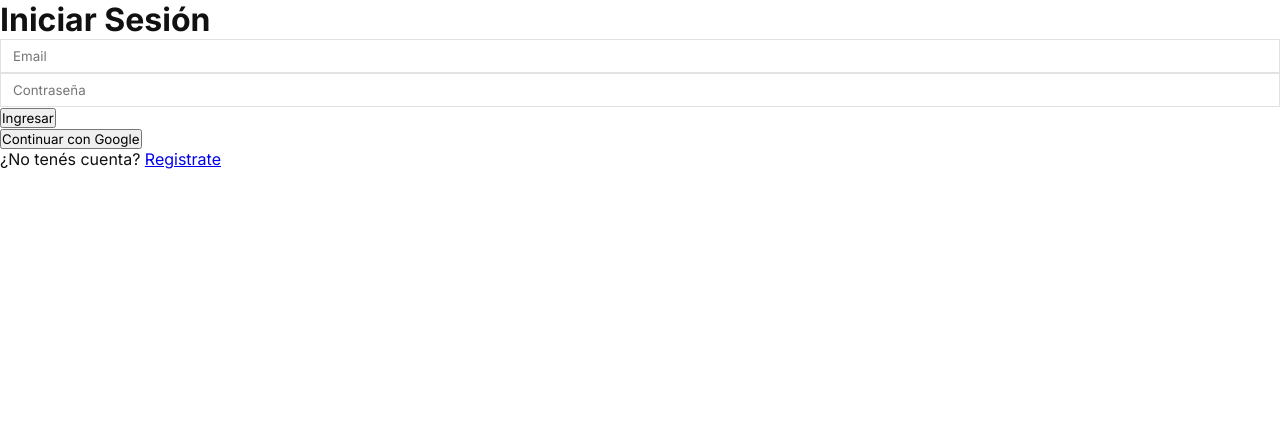
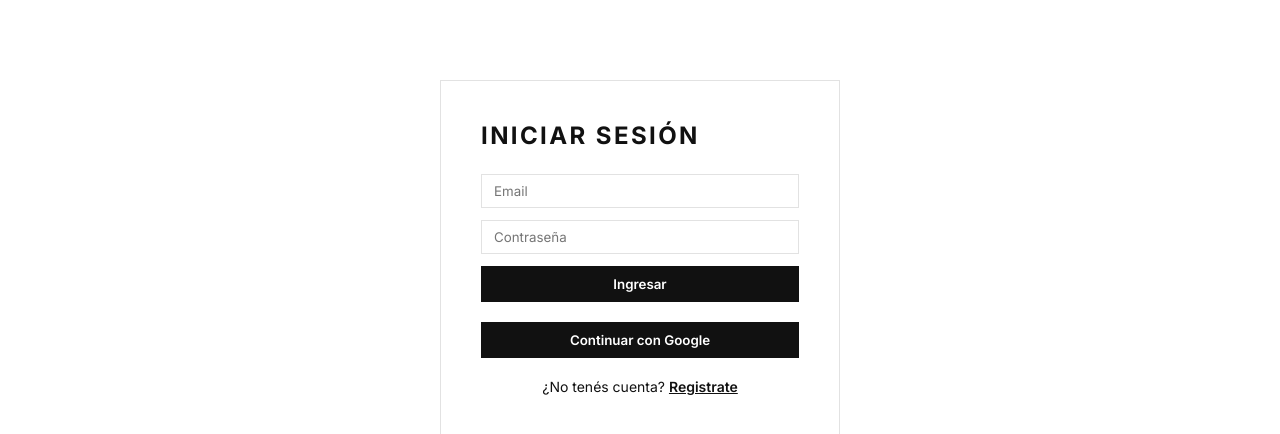
Before and after one commit to NadiaStarna/tuagenda-app, a React (Vite) app: page /login in a window 1280 px wide. Shown: the top 434 px of the page. Built offline with nearby package versions, Linux system fonts and the light colour scheme; no server answers.

Commit message:
feat: estilos CSS minimalista blanco y negro

```diff
--- a/src/index.css
+++ b/src/index.css
@@ -1,4 +1,4 @@
-@import url('https://fonts.googleapis.com/css2?family=Inter:wght@400;500;600;700&display=swap');
+@import url("https://fonts.googleapis.com/css2?family=Inter:wght@400;500;600;700&display=swap");
 
 * {
   margin: 0;
@@ -7,29 +7,111 @@
 }
 
 body {
-  font-family: 'Inter', sans-serif;
-  background-color: #FFFFFF;
+  font-family: "Inter", sans-serif;
+  background-color: #ffffff;
   color: #111111;
 }
 
 button {
   cursor: pointer;
-  font-family: 'Inter', sans-serif;
+  font-family: "Inter", sans-serif;
 }
 
-input,
-textarea,
-select {
-  font-family: 'Inter', sans-serif;
-  border: 1px solid #E2E2E2;
+input, textarea, select {
+  font-family: "Inter", sans-serif;
+  border: 1px solid #e2e2e2;
   padding: 8px 12px;
   border-radius: 0;
   outline: none;
   width: 100%;
 }
 
-input:focus,
-textarea:focus,
-select:focus {
+input:focus, textarea:focus, select:focus {
   border-color: #111111;
 }
+
+.auth-container {
+  max-width: 400px;
+  margin: 80px auto;
+  padding: 40px;
+  border: 1px solid #e2e2e2;
+}
+
+.auth-container h1 {
+  font-size: 24px;
+  font-weight: 700;
+  margin-bottom: 24px;
+  text-transform: uppercase;
+  letter-spacing: 0.1em;
+}
+
+.auth-container form {
+  display: flex;
+  flex-direction: column;
+  gap: 12px;
+  margin-bottom: 12px;
+}
+
+.auth-container button {
+  padding: 10px;
+  background: #111111;
+  color: #ffffff;
+  border: none;
+  font-weight: 600;
+  width: 100%;
+  margin-bottom: 8px;
+}
+
+.auth-container button:hover {
+  background: #333333;
+}
+
+.auth-container .error {
+  color: #dc2626;
+  font-size: 14px;
+  margin-bottom: 12px;
+}
+
+.auth-container p {
+  text-align: center;
+  font-size: 14px;
+  margin-top: 12px;
+}
+
+.auth-container a {
+  color: #111111;
+  font-weight: 600;
+}
+
+.task-card {
+  display: flex;
+  align-items: flex-start;
+  gap: 12px;
+  padding: 12px 16px;
+  border: 1px solid #e2e2e2;
+  margin-bottom: 8px;
+}
+
+.task-card:hover {
+  background: #f9f9f9;
+}
+
+.task-card input[type="checkbox"] {
+  width: 16px;
+  height: 16px;
+  border-radius: 0;
+  margin-top: 4px;
+  flex-shrink: 0;
+}
+
+.task-card button {
+  margin-left: auto;
+  padding: 4px 8px;
+  background: white;
+  border: 1px solid #e2e2e2;
+  font-size: 12px;
+}
+
+.task-card button:hover {
+  border-color: #111111;
+}
```
